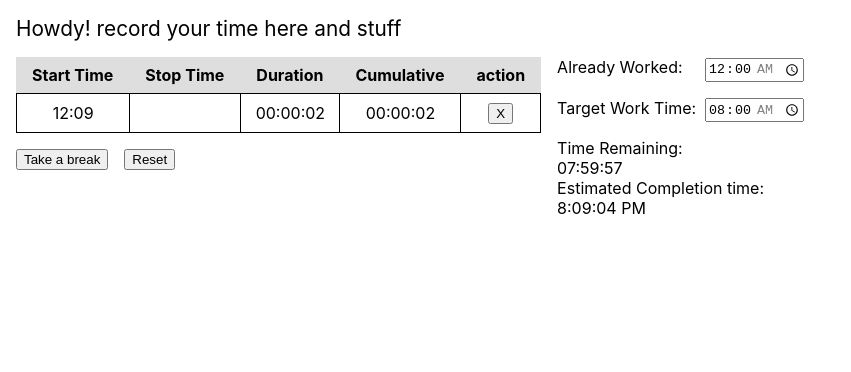
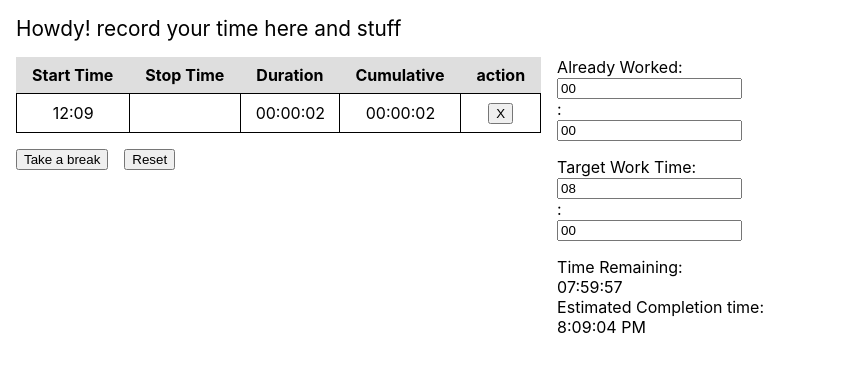
Before and after one commit to stolenricecakes/timey, a React (Create React App) app: page / in a window 1280 px wide. Both pictures are taken after a click on the button "kick some ass". Shown: the top 372 px of the page, without its empty margins (0-851 px from the left). Built offline with nearby package versions, Linux system fonts and the light colour scheme.

Commit message:
refactoring time inputs to use input type=texts, externalizing time calcs, more tests

```diff
--- a/src/TimeField.js
+++ b/src/TimeField.js
@@ -3,28 +3,120 @@ import React from "react";
 class TimeField extends React.Component {
     constructor(props) {
         super(props);
-        this.state = {
-          timeValue : ((props.defaultValue) ? props.defaultValue : "00:00:00")
+        const timeState = {
+          hourValue : ((props.defaultValue) ? props.defaultValue.split(":")[0] : "00"),
+          minuteValue : ((props.defaultValue) ? props.defaultValue.split(":")[1] : "00"),
         };
+        timeState.timeValue = timeState.hourValue + ":" + timeState.minuteValue;
+        this.state = timeState;
 
         // I don't understand why this is needed, but it sure seems to be.
         // without it, this.setState() isn't in scope, so it pukes.
         this.handleInputChange = this.handleInputChange.bind(this);
+        this.keyStroke = this.keyStroke.bind(this);
     }
 
     handleInputChange(event) {
         const newValue = event.target.value;
-        this.setState({timeValue : newValue});
-        if (this.props.timeChanged) {
-           this.props.timeChanged(newValue);
+        const newState = {};
+        if (/hour/.test(event.target.name)) {
+            newState.hourValue = newValue;
+            newState.minuteValue = this.state.minuteValue;
+        }
+        else {
+            newState.minuteValue = newValue;
+            newState.hourValue = this.state.hourValue;
+        }
+
+        this.setState(newState);
+        const max = parseInt(event.target.getAttribute("max"));
+        try {
+            const intVal = parseInt(newValue);
+            if (intVal >= 0 && intVal <= max) {
+                // they've typed something legit... add to the state and call callback.
+                newState.timeValue = this.padDigits(newState.hourValue) + ":" + this.padDigits(newState.minuteValue);
+                this.setState(newState);
+                if (this.props.timeChanged) {
+                    this.props.timeChanged(newState.timeValue);
+                }
+            }
+        }
+        catch(e) {
+            // who cares... you're typing weird stuff.
         }
     }
+
+    keyStroke(event) {
+        let currentValue = event.target.value;
+        let arrowed = false;
+        if (event.keyCode === 38)  {
+            arrowed = true;
+            currentValue++;
+        }
+        else if (event.keyCode === 40) {
+            arrowed = true;
+            currentValue--;
+        }
+
+        if (arrowed) {
+            const max = parseInt(event.target.getAttribute("max"));
+            if (currentValue < 0) {
+                currentValue = 0;
+            }
+            else if (currentValue > max) {
+                currentValue = max;
+            }
+            this.updateState(event.target.name, this.padDigits(currentValue));
+        }
+        else {
+            // allow for tab, backspace, delete and numbers.  if its not, cancel the event.
+            if (event.keyCode !== 9 && event.keyCode !== 8 && event.keyCode !== 127 && (event.keyCode < 48 || event.keyCode > 57)) {
+                event.preventDefault();
+                return false;
+            }
+        }
+    }
+
+    updateState(fieldName, value) {
+        const oldState = this.state;
+        let newState = {};
+        if (/hour/.test(fieldName)) {
+            newState = {
+                hourValue: value,
+                timeValue : value + ":" + oldState.minuteValue
+            };
+        }
+        else {
+            newState = {
+                minuteValue: value,
+                timeValue : oldState.hourValue + ":" + value
+            };
+        }
+        this.setState(newState);
+        if (this.props.timeChanged) {
+           this.props.timeChanged(newState.timeValue);
+        }
+    }
+
+    padDigits(digit) {
+        if (digit < 10) {
+            return "0" + digit;
+        }
+        else {
+            return "" + digit;
+        }
+    }
+
 
     render() {
         return (
             <div className="time-container">
                 <label>{this.props.label}</label>
-                <input type="time" min="00:00:00" max="11:59:59" onChange={this.handleInputChange} value={this.state.timeValue}/>
+                <div className="time-box-container">
+                    <input type="text" maxLength={2} pattern="\d\d" onKeyDown={this.keyStroke} onChange={this.handleInputChange} value={this.state.hourValue} step="1" max="23" name="hour"/>
+                    <div className="colon">:</div>
+                    <input type="text" maxLength={2} pattern="\d\d" onKeyDown={this.keyStroke} onChange={this.handleInputChange} value={this.state.minuteValue} step="1" max="59" name="minute"/>
+                </div>
             </div>
         );
     }
--- a/src/Timey.js
+++ b/src/Timey.js
@@ -16,7 +16,10 @@ class Timey extends React.Component {
       this.state = {
         times: [],
         working: false,
-        timeTarget : "08:00"
+        offsetValue : "00:00",
+        timeTarget : "08:00",
+        timeRemaining : 0,
+        estCompletionTime : 0
       }
     }
     render() {
@@ -38,9 +41,13 @@ class Timey extends React.Component {
                 <TimeField timeChanged={(newVal) => this.offsetChanged(newVal)}  defaultValue={this.state.offsetValue} label="Already Worked:"/>
                 <TimeField timeChanged={(newVal) => this.timeTargetChanged(newVal)}  defaultValue={this.state.timeTarget} label="Target Work Time:"/>
 
-                <TimeRemaining time={timeCalcs.formattedDiff(this.state.timeRemaining / 1000)} />
+                {(this.state.times.length > 0) && (
+                  <div className="remaining-times-container">
+                    <TimeRemaining time={timeCalcs.formattedDiff(this.state.timeRemaining / 1000)} />
 
-                <EstimatedCompletion estTime={this.state.estCompletionTime} />
+                    <EstimatedCompletion estTime={this.state.estCompletionTime} />
+                  </div>
+                )}
               </div>
             </div>
             <div className="fireworks-container">
@@ -74,9 +81,13 @@ class Timey extends React.Component {
 
     timeTickin() {
       // if you're not working, the tick doesn't really matter.
+      if (this.state.kaboom) {
+        return;
+      }
       const rightNow = new Date();
       if (this.state.working) {
         let timeRemaining = this.state.timeRemaining;
+        let estCompletionTime = this.state.estCompletionTime;
         const times = this.state.times.slice();
         if (times && times.length > 0) {
           const curIdx = times.length - 1;
@@ -91,19 +102,21 @@ class Timey extends React.Component {
 
           if (currentTime.cumulativeRaw) {
             timeRemaining = timeCalcs.calculateRemainingTime(currentTime.cumulativeRaw, this.state.timeTarget);
+            estCompletionTime = timeCalcs.estCompletionTime(rightNow, timeRemaining);
           }
         }
 
         this.setState({
           rightNow: rightNow,
           timeRemaining : timeRemaining,
+          estCompletionTime : estCompletionTime,
           times : times
         });
       }
       else {
         this.setState({
           rightNow : rightNow,
-          estCompletionTime: this.estCompletionTime()
+          estCompletionTime: timeCalcs.estCompletionTime(rightNow, this.state.timeRemaining)
         });
       }
     }
@@ -114,7 +127,7 @@ class Timey extends React.Component {
         working : this.state.working
       }
       if (newState.times.length === 0) {
-        newState.estCompletionTime = this.estCompletionTime();
+        newState.estCompletionTime = timeCalcs.initialEstCompletion(this.state.offsetValue, this.state.timeTarget);
       }
       if (newState.working) {
         newState.times[newState.times.length - 1].endTime = new Date();
@@ -144,9 +157,9 @@ class Timey extends React.Component {
     }
 
     offsetChanged(newOffset) {
+      console.log("offset changed to: " + newOffset);
       if (this.legitTime(newOffset)) {
-         this.setState({offsetValue : newOffset,
-                        estCompletionTime: this.estCompletionTime()});
+         this.setState({offsetValue : newOffset});
       }
       else {
         this.setState({offsetValue : ""})
@@ -154,23 +167,12 @@ class Timey extends React.Component {
     }
 
     timeTargetChanged(newTime) {
+      console.log("time target changed to: " + newTime);
       if (this.legitTime(newTime)) {
-         this.setState({timeTarget : newTime,
-                        estCompletionTime: this.estCompletionTime()});
+         this.setState({timeTarget : newTime});
       }
       else {
         this.setState({timeTarget : ""})
-      }
-    }
-
-    estCompletionTime() {
-      if (this.state.rightNow && this.state.timeRemaining) {
-        return new Date(this.state.rightNow.getTime() + this.state.timeRemaining).toLocaleTimeString();
-      }
-      else {
-        const offsetStr = (this.state.offsetValue) ? this.state.offsetValue : "00:00";
-        const msTimeLeft = timeCalcs.subtractTimeStringsToMs(this.state.timeTarget, offsetStr);
-        return new Date(new Date().getTime() + msTimeLeft).toLocaleTimeString();
       }
     }
 
--- a/src/functions/timeCalcs.js
+++ b/src/functions/timeCalcs.js
@@ -94,7 +94,7 @@ exports.calculateSeconds = (diff) => {
 
 exports.calculateRemainingTime = (timeWorkedMs, targetTime) => {
     const splitTime = targetTime.split(":");
-    if (!splitTime || splitTime.length != 2) {
+    if (!splitTime || splitTime.length !== 2) {
         throw "bogus input.  expecting hh:mm";
     }
 
@@ -116,4 +116,20 @@ exports.subtractTimeStringsToMs = (timeString1, timeString2) => {
                   (parseInt(split2[1]) * 60 * 1000);
 
     return ts1Ms - ts2Ms;
-}
+};
+
+exports.initialEstCompletion = (offsetValue, timeTarget)  => {
+   const offsetStr = (offsetValue) ? offsetValue : "00:00";
+   const msTimeLeft = this.subtractTimeStringsToMs(timeTarget, offsetStr);
+
+   return new Date(new Date().getTime() + msTimeLeft).toLocaleTimeString();
+};
+
+exports.estCompletionTime = (rightNow, timeRemainingMs) => {
+    if (rightNow && /\d+/.test(timeRemainingMs) ) {
+        return new Date(rightNow.getTime() + timeRemainingMs).toLocaleTimeString();
+    }
+    else {
+        return "💩";
+    }
+};
```
Also changed, not shown: 1 other file (tests, documents, lock files or other folders).
